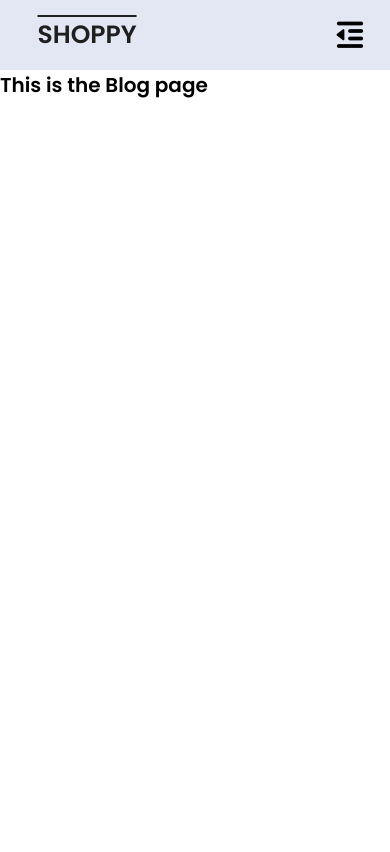
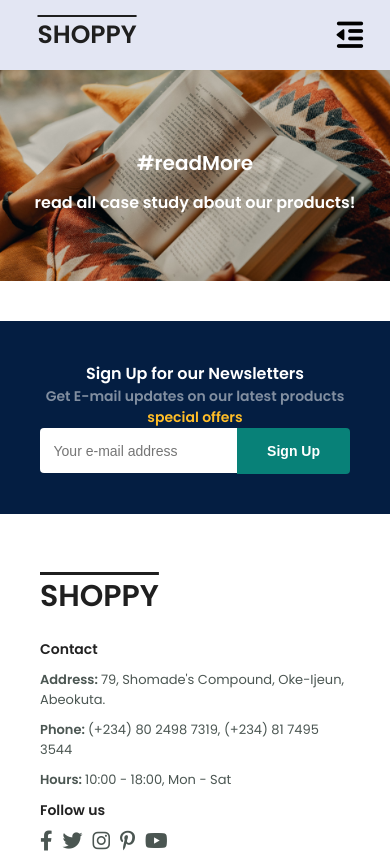
Before and after one commit to Abideen-program/Shoppy, a React (Create React App) app: page /blog in a window 390 px wide. Shown: the top 852 px of the page. Built offline with nearby package versions, Linux system fonts and the light colour scheme.

Commit message:
created blog banner

```diff
--- a/src/components/routes/Blog/Blog.component.jsx
+++ b/src/components/routes/Blog/Blog.component.jsx
@@ -1,5 +1,15 @@
+import BlogBanner from "./BlogBanner/BlogBanner";
+import NewsLetter from "../../NewsLetter/NewsLetter";
+import Footer from "../../Footer/Footer";
+
 const Blog = () => {
-  return <h1>This is the Blog page</h1>;
+  return (
+    <>
+      <BlogBanner />
+      <NewsLetter />
+      <Footer />
+    </>
+  );
 };
 
 export default Blog;
--- /dev/null
+++ b/src/components/routes/Blog/BlogBanner/BlogBanner.jsx
@@ -0,0 +1,11 @@
+import classes from "./BlogBanner.module.css";
+const BlogBanner = () => {
+  return (
+    <div className={classes.banner}>
+      <h2>#readMore</h2>
+      <h4>read all case study about our products!</h4>
+    </div>
+  );
+};
+
+export default BlogBanner;
--- /dev/null
+++ b/src/components/routes/Blog/BlogBanner/BlogBanner.module.css
@@ -0,0 +1,49 @@
+.banner {
+  display: flex;
+  flex-direction: column;
+  justify-content: center;
+  align-items: center;
+  background-image: url(../../../../assets/images/banner/b19.jpg);
+  background-size: cover;
+  background-position: center center;
+  width: 100%;
+  height: 40vh;
+  text-align: center;
+}
+
+.banner h2 {
+  font-size: 3.5rem;
+  color: #fff;
+  line-height: 5.4rem;
+  margin: 1rem 0;
+}
+
+.banner h4 {
+  font-size: 1.6rem;
+  color: #fff;
+}
+
+@media (max-width: 800px) {
+  .banner {
+    height: 25vh;
+  }
+}
+
+@media (max-width: 477px) {
+  .banner h2 {
+    font-size: 2rem;
+
+    line-height: 3.4rem;
+    margin: 1rem 0;
+  }
+
+  .banner h4 {
+    font-size: 1.6rem;
+  }
+}
+
+@media (max-width: 380px) {
+  .banner {
+    height: 30vh;
+  }
+}
```
